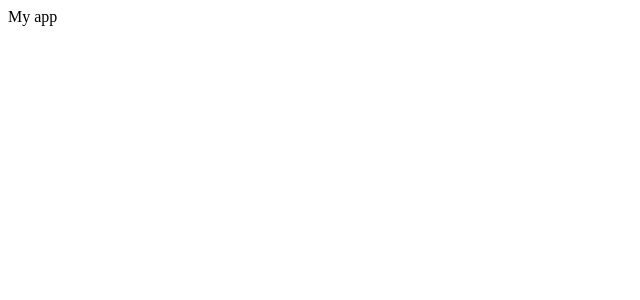
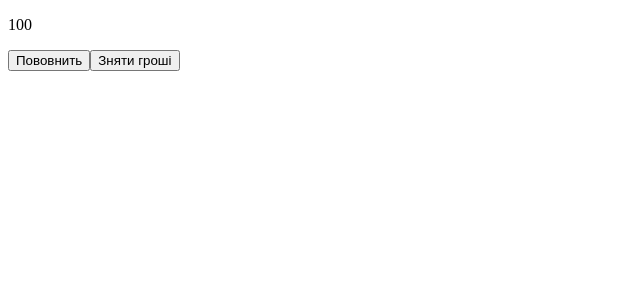
Before and after one commit to victorchei/some-react-examples, a React (Create React App) app: page / in a window 1280 px wide. Shown: the top 300 px of the page, without its empty margins (0-640 px from the left). Built offline with nearby package versions, Linux system fonts and the light colour scheme.

Commit message:
add simple store example

```diff
--- a/package.json
+++ b/package.json
@@ -8,7 +8,9 @@
     "@testing-library/user-event": "^13.5.0",
     "react": "^18.2.0",
     "react-dom": "^18.2.0",
+    "react-redux": "^8.0.2",
     "react-scripts": "5.0.1",
+    "redux": "^4.2.0",
     "web-vitals": "^2.1.4"
   },
   "scripts": {
--- a/src/App.js
+++ b/src/App.js
@@ -1,7 +1,23 @@
+import { useDispatch, useSelector } from "react-redux";
+
 function App() {
+  const dispatch = useDispatch();
+  const cash = useSelector(state => state.cash);
+  console.log(cash);
+
+  const addCash = (cash) => {
+    dispatch({type:"ADD_CASH", payload: cash});
+  }
+
+  const getCash = (cash) => {
+    dispatch({type:"GET_CASH", payload: cash});
+  }
+
   return (
     <div>
-          My app
+      <p>{cash}</p>
+          <button onClick={() => addCash(Number(prompt()))}>Пововнить</button>
+          <button onClick={() => getCash(Number(prompt()))}>Зняти гроші</button>
     </div>
   );
 }
--- a/src/index.js
+++ b/src/index.js
@@ -1,14 +1,31 @@
-import React from 'react';
-import ReactDOM from 'react-dom/client';
-import App from './App';
+import React from "react";
+import ReactDOM from "react-dom/client";
+import { Provider } from "react-redux";
+import { createStore } from "redux";
+import App from "./App";
 
-const root = ReactDOM.createRoot(document.getElementById('root'));
+const defaultState = {
+  cash: 100,
+};
+
+const reducer = (state = defaultState, action) => {
+  switch (action.type) {
+    case "ADD_CASH":
+		return {...state, cash: state.cash + action.payload}
+    case "GET_CASH":
+		return {...state, cash: state.cash - action.payload}
+    default:
+      return state;
+  }
+};
+
+const store = createStore(reducer);
+
+const root = ReactDOM.createRoot(document.getElementById("root"));
 root.render(
   <React.StrictMode>
-    <App />
+	<Provider store={store}>
+		<App />
+	</Provider>
   </React.StrictMode>
 );
-
-// If you want to start measuring performance in your app, pass a function
-// to log results (for example: reportWebVitals(console.log))
-// or send to an analytics endpoint. Learn more: https://bit.ly/CRA-vitals
```
Also changed, not shown: 1 other file (tests, documents, lock files or other folders).
